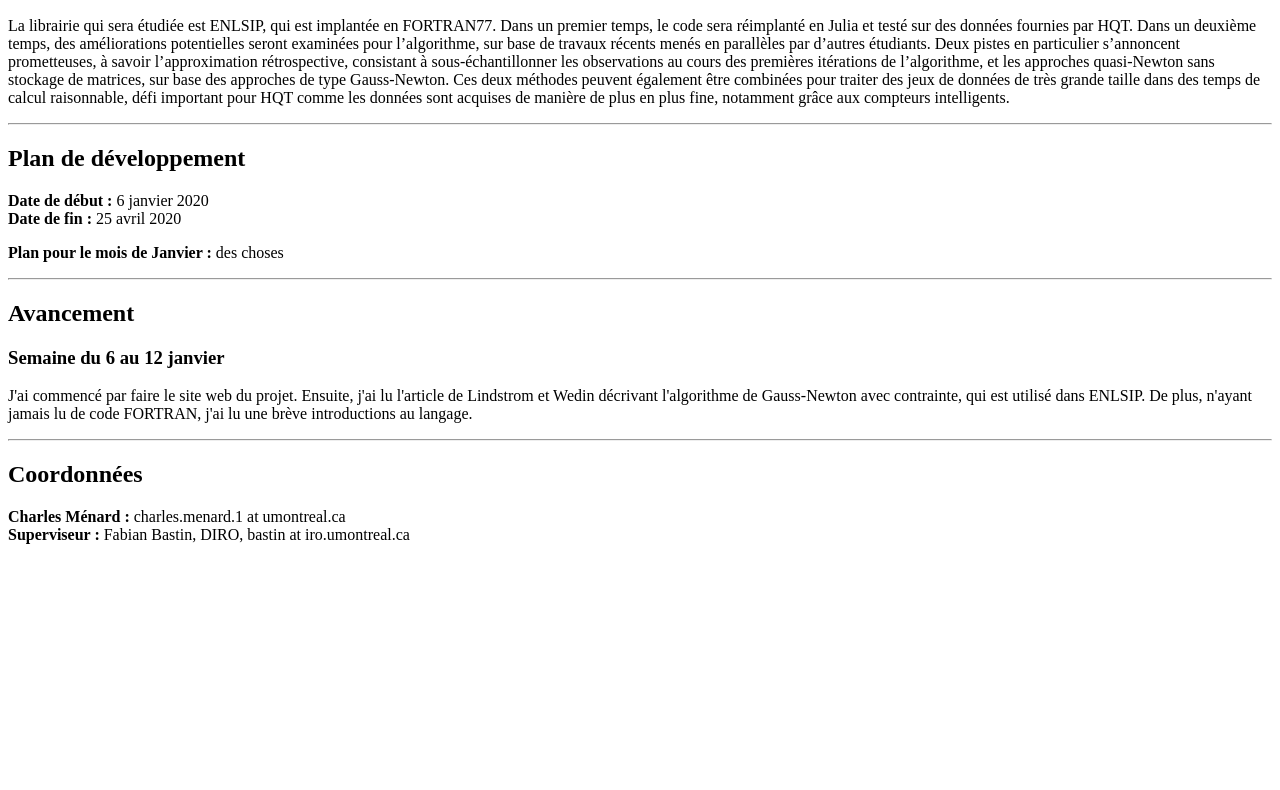
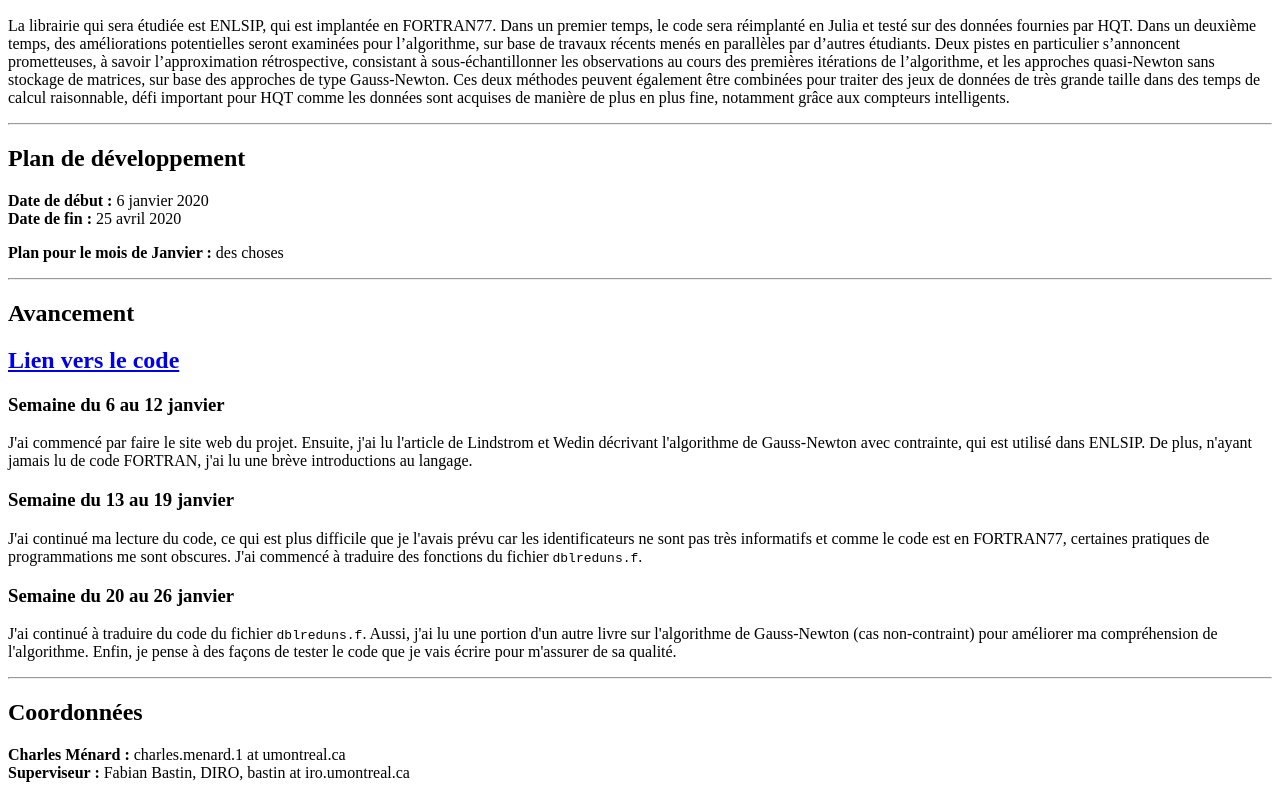
Before and after one commit to charles-menard/charles-menard.github.io, a plain HTML site: page index.html in a window 1280 px wide. Shown: the part 672-1462 px from the top of the page. Before the commit the page ends 1224 px from the top, so only its background shows below. Drawn offline with Linux system fonts and the light colour scheme.

Commit message:
Add files via upload

```diff
--- a/index.html
+++ b/index.html
@@ -47,11 +47,19 @@
 
 		</div>
 <hr/>
-		<div id="avancement"><h2> Avancement </h2>
+<div id="avancement"><h2> Avancement </h2>
+  <h2><a href="https://github.com/charles-menard/nlcls">Lien vers le code</a>
+  </h2>
 		<h3>Semaine du 6 au 12 janvier</h3>
 		  <p>
 		    J'ai commencé par faire le site web du projet. Ensuite, j'ai lu l'article de Lindstrom et Wedin décrivant l'algorithme de Gauss-Newton avec contrainte, qui est utilisé dans ENLSIP. De plus, n'ayant jamais lu de code FORTRAN, j'ai lu une brève introductions au langage.
 		  </p>
+		  <h3>Semaine du 13 au 19 janvier</h3>
+
+  <p> J'ai continué ma lecture du code, ce qui est plus difficile que je l'avais prévu car les identificateurs ne sont pas très informatifs et comme le code est en FORTRAN77, certaines pratiques de programmations me sont obscures. J'ai commencé à traduire des fonctions du fichier <code>dblreduns.f</code>.</p>
+    <h3>Semaine du 20 au 26 janvier</h3>
+
+  <p>J'ai continué à traduire du code du fichier <code>dblreduns.f</code>. Aussi, j'ai lu une portion d'un autre livre sur l'algorithme de Gauss-Newton (cas non-contraint) pour améliorer ma compréhension de l'algorithme. Enfin, je pense à des façons de tester le code que je vais écrire pour m'assurer de sa qualité.</p>
 		</div>
 <hr/>
 		<div id="coordonnees">
```
